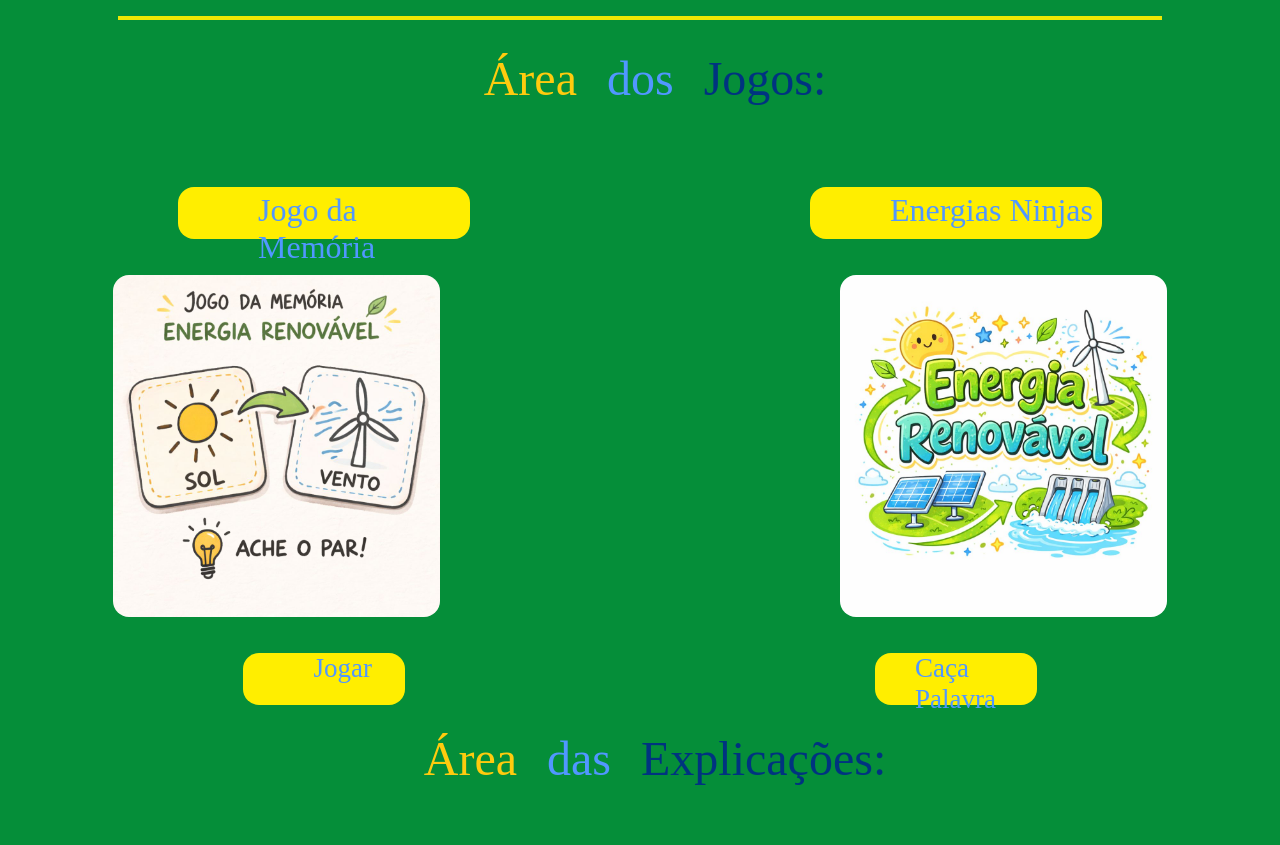
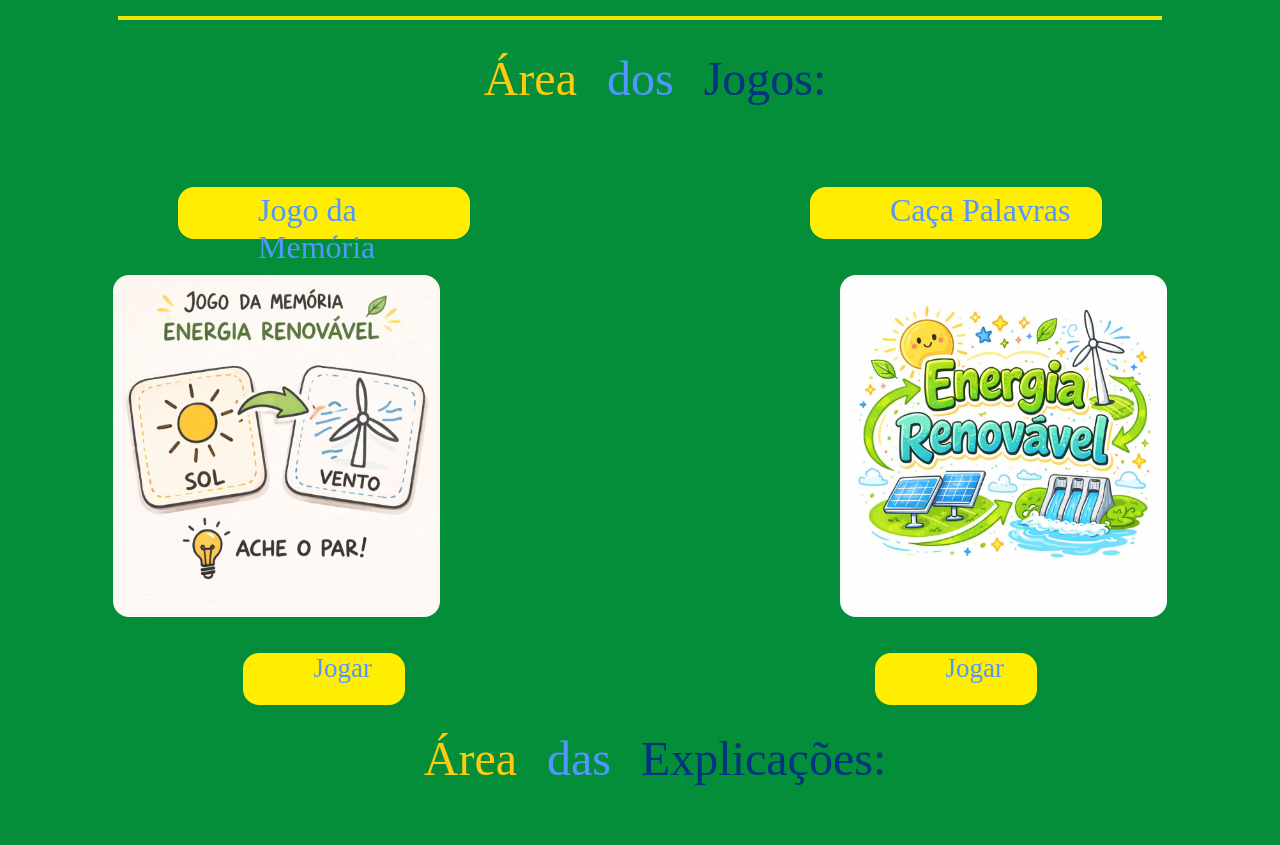
Before and after one commit to ViniLindo1/Solare, a plain HTML site: page index.html in a window 1280 px wide. Shown: the part 137-982 px from the top of the page. Drawn offline with Linux system fonts and the light colour scheme.

Commit message:
Update index.html

```diff
--- a/index.html
+++ b/index.html
@@ -34,7 +34,7 @@
     <section class="seção">
 
         <ul class="Retangulo1"><p class="escrita">Jogo da Memória</p></ul>
-        <ul class="Retangulo1"><p class="escrita">Energias Ninjas</p></ul>
+        <ul class="Retangulo1"><p class="escrita">Caça Palavras</p></ul>
 
     </section>
 
@@ -48,7 +48,7 @@
     <section class="seção">
 
         <ul class="Retangulo2"><a class="quiz" href="jogomemoria.html">Jogar</a></ul>
-        <ul class="Retangulo2"><a class="quiz2" href="palavracruzada.html">Caça Palavra</a></ul>
+        <ul class="Retangulo2"><a class="quiz" href="palavracruzada.html">Jogar</a></ul>
 
     </section>
 
```
